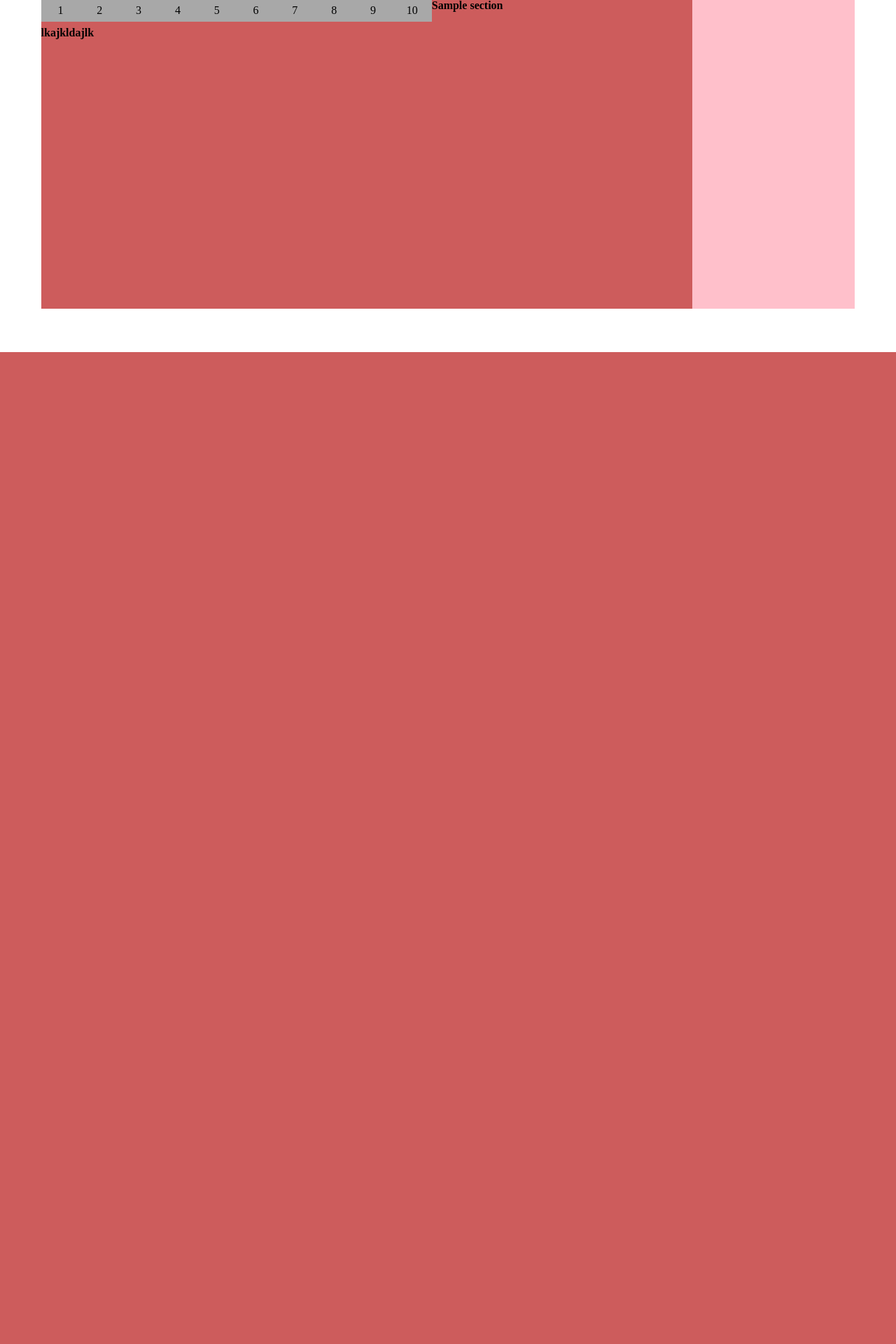
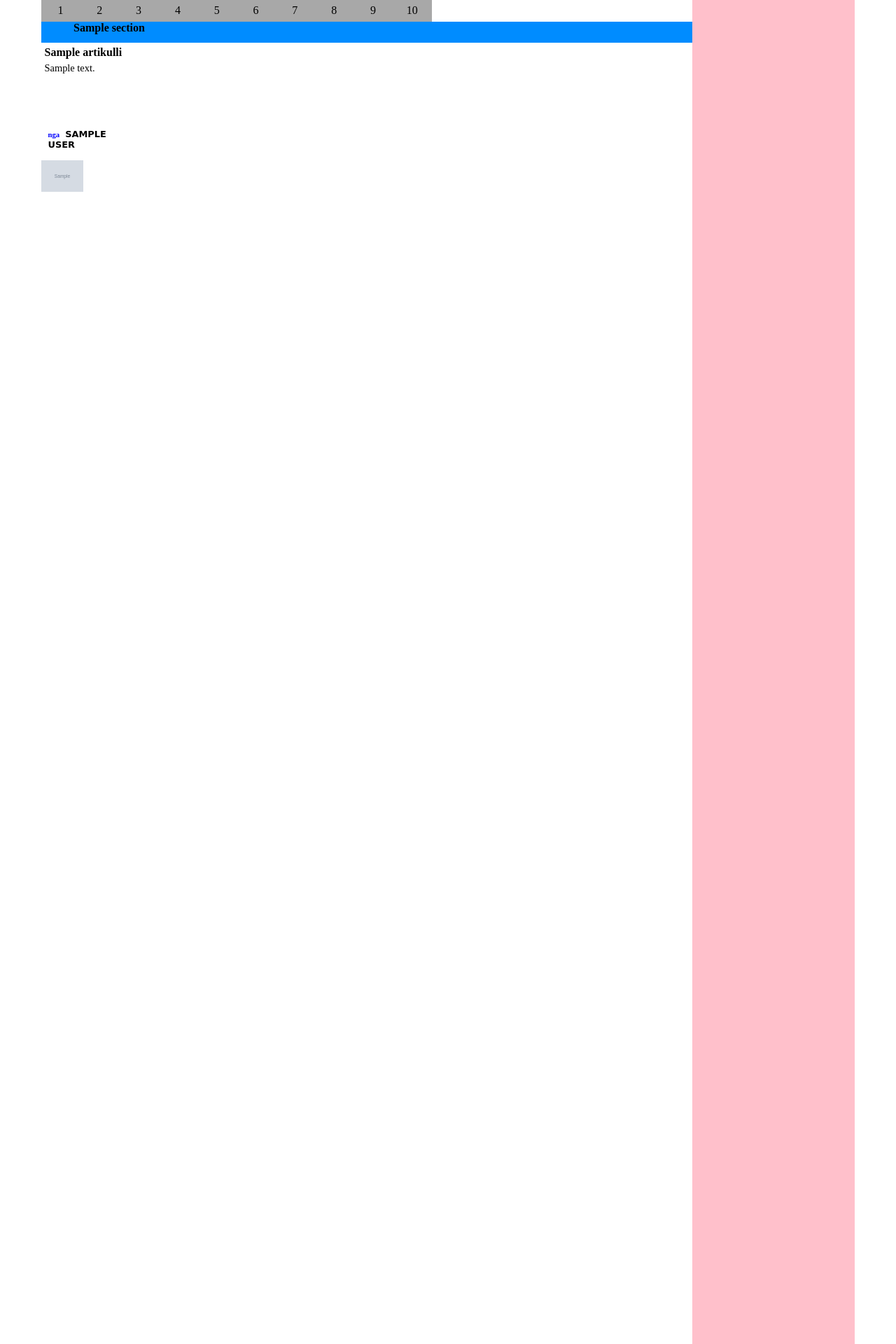
Before and after one commit to LochnessM/newspaper, a Django app: template templates/Faqja_kryesore/home.html in a window 1280 px wide. Shown: the part 698-2618 px from the top of the page at 70% size. Before the commit the page ends 1201 px from the top, so only its background shows below. Run offline with Django 3.2, Linux system fonts and the light colour scheme; data comes from the database, SQL or seed files in the repository; both versions use the stored data as it was after the commit; the template is opened without the code that fills it: values that come from a table or form of the project are taken from there, most other values are stand-ins (such as "Sample title", 1, 10 or a date in 2020); grey boxes marked "Sample" are stand-in pictures.

Commit message:
seksioni i artikujve

```diff
--- a/Ardi_s_news/views.py
+++ b/Ardi_s_news/views.py
@@ -1,8 +1,10 @@
 
 from django.http import HttpResponse
 from django.shortcuts import render
+from artikulli.models import artikulli
 
 sections = ['Aktualitet', 'Politike', 'Ekonomi', 'Opinion', 'Sporti', 'Kulture']
 
 def home(request):
-    return render(request, 'Faqja_kryesore/home.html', {'sections': sections, })
+    artikujt = artikulli.objects.all()
+    return render(request, 'Faqja_kryesore/home.html', {'sections': sections, 'artikujt': artikujt})
--- a/static/style.css
+++ b/static/style.css
@@ -1,6 +1,11 @@
 *
 {
     box-sizing: border-box;
+}
+
+.body
+{
+    background-color: whitesmoke;
 }
 
 #logo
@@ -49,7 +54,6 @@
     border: 4px inset rgb(0, 140, 255);
     border-radius: 4px 4px 4px 4px;
     font-size: 16px;
-    background-color: whitesmoke;
     background-image: url("search.png");
     background-position: 3px 3px;
     background-repeat: no-repeat;
@@ -73,7 +77,6 @@
     justify-content: center;
     align-items: center;
     padding-left: 20px;
-    color: whitesmoke;
     cursor: pointer;
     overflow: hidden;
 }
@@ -92,7 +95,6 @@
     align-items: center;
     width: 100%;
     height: 100%;
-    color: whitesmoke;
 }
 
 #llogaria span img
@@ -114,15 +116,13 @@
 {
     float: left;
     width: 80%;
-    height: 1000px;
-    background-color: indianred;
 }
 
 .container .col-2
 {
     float: left;
     width: 20%;
-    height: 1000px;
+    height: 600vh;
     background-color: pink;
 }
 
@@ -217,7 +217,6 @@
     position: relative;
     width: 40%;
     float: left;
-    background-color: whitesmoke;
 }
 
 #description
@@ -252,7 +251,6 @@
     right: 15%;
     padding: 7px 10px;
     background-color: rgb(0, 140, 255);
-    color: whitesmoke;
     border-radius: 20px;
     cursor: pointer;
 }
@@ -261,3 +259,70 @@
 {
     background-color: rgb(16, 122, 209);
 }
+
+.col-1 > h4
+{
+    width: 100%;
+    margin: 0px;
+    display: block;
+    float: left;
+    padding-left: 5%;
+    height: 30px;
+    background-color: rgb(0, 140, 255);
+}
+
+.seksioni
+{
+    display: flex;
+    flex-wrap: wrap;
+    float: left;
+}
+
+.card
+{
+    width: 50%;
+    overflow: hidden;
+}
+
+.shkrimi
+{
+    width: 70%;
+}
+
+.shkrimi h4
+{
+    margin: 5px 5px;
+    color: black;
+}
+
+.shkrimi p
+{
+    margin: 0px;
+    font-size: 0.9em;
+    padding: 0px 5px;
+    height: 80px;
+    overflow: hidden;
+}
+
+.shkrimi h6
+{
+    margin: 0px;
+    float: right;
+    padding: 15px 10px;
+    color: blue;
+}
+
+.shkrimi h6 span
+{
+    color: black;
+    font-weight: 800;
+    text-transform: uppercase;
+    font-family: cursive;
+    font-size: 1.2em;
+}
+
+.card img
+{
+    width: 30%;
+    object-fit: contain;
+}
--- a/templates/Faqja_kryesore/home.html
+++ b/templates/Faqja_kryesore/home.html
@@ -54,6 +54,7 @@
                     <span>10</span>
                 </div>
             </div>
+
             <div class="description-window">
                 <div id="description">
                     <h3>
@@ -65,21 +66,25 @@
                     <span>Lexoje</span>
                 </div>
             </div>
-            <div>
+
             {% for section in sections %}
+            <h4> {{ section }} </h4>
             <section class="seksioni">
-                    <h4> {{ section }}</h4>
 
-                    {% for artikull in artikujt %}
+                {% for artikulli in artikujt %}
                 <div class="card">
+                    <div class="shkrimi">
                         <h4>{{ artikulli.title }}</h4>
-                        <p>{{ artikulli.desription }}</p>
+                        <p>{{ artikulli.description }}</p>
+                        <h6> nga &#160  <span> {{ artikulli.author }} </span></h6>
+                    </div>
+                    <img src="{{ artikulli.image }}">
                 </div>
                {% endfor %}
 
            </section>
             {% endfor %}
-            </div>
+
         </div>
        <div class="col-2"></div>
    </div>
```
Also changed, not shown: db.sqlite3. Lines whose indentation alone changed are shown as unchanged.
